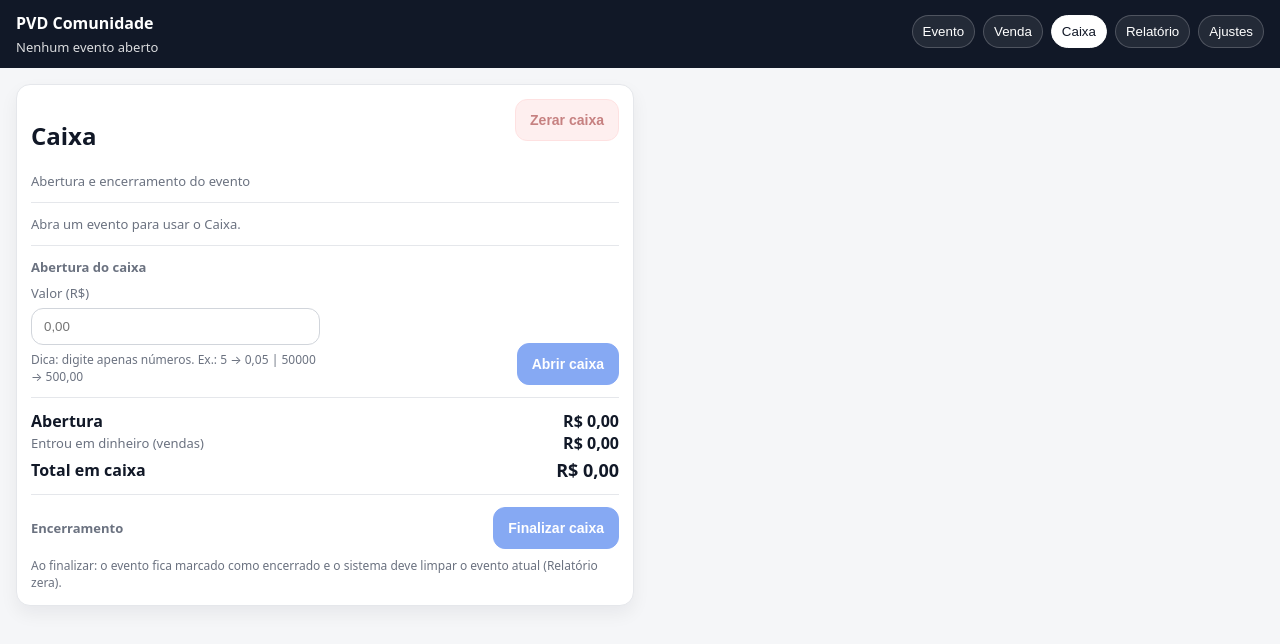
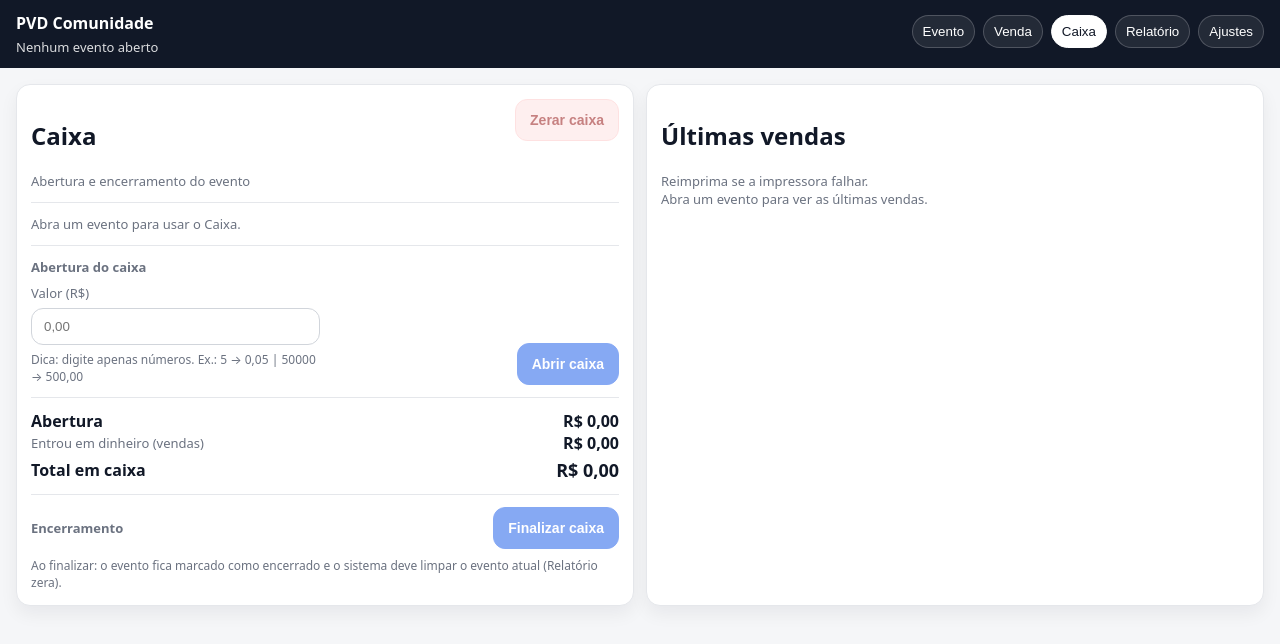
Before and after one commit to nandojunges/PDV, a React (Vite) app in the folder pvd-comunidade/: page / in a window 1280 px wide. Both pictures are taken after a click on the button "Caixa". Shown: the top 644 px of the page. Built offline with nearby package versions, Linux system fonts and the light colour scheme.

Commit message:
Add reprint of recent sales in caixa

```diff
--- a/pvd-comunidade/src/pages/Caixa.jsx
+++ b/pvd-comunidade/src/pages/Caixa.jsx
@@ -5,6 +5,7 @@ import Button from "../components/Button";
 import { fmtBRL, toNumBR } from "../domain/math";
 import { loadJSON, saveJSON } from "../storage/storage";
 import { LS_KEYS } from "../storage/keys";
+import { expandirItensParaTickets, printTickets } from "./Venda";
 
 /* ===================== máscara de moeda (digit shifting) ===================== */
 function onlyDigits(s) {
@@ -30,6 +31,28 @@ function saveEventosMeta(arr) {
   saveJSON(LS_KEYS.eventosMeta, Array.isArray(arr) ? arr : []);
 }
 
+function norm(s) {
+  return String(s ?? "").trim().toLowerCase();
+}
+
+function formatHora(iso) {
+  const dt = new Date(iso || Date.now());
+  if (Number.isNaN(dt.getTime())) return "--:--";
+  const pad2 = (n) => String(n).padStart(2, "0");
+  return `${pad2(dt.getHours())}:${pad2(dt.getMinutes())}`;
+}
+
+function getVendaDate(venda) {
+  return (
+    venda?.criadoEm ||
+    venda?.createdAt ||
+    venda?.data ||
+    venda?.created_at ||
+    venda?.created ||
+    null
+  );
+}
+
 export default function Caixa({
   evento = {},
   caixa,
@@ -53,13 +76,28 @@ export default function Caixa({
 
   const vendasLista = Array.isArray(vendas) ? vendas : loadJSON(LS_KEYS.vendas, []);
   const eventoCache = loadJSON(LS_KEYS.evento, null);
+  const eventoRef = eventoCache || evento;
 
-  const vendasEvento = vendasLista.filter((v) => {
-    if (eventoCache?.id && v?.eventoId) return v.eventoId === eventoCache.id;
-    return (
-      String(v?.eventoNome).toLowerCase() === String(eventoCache?.nome).toLowerCase()
-    );
-  });
+  const vendasEvento = useMemo(() => {
+    const lista = Array.isArray(vendasLista) ? vendasLista : [];
+    return lista.filter((v) => {
+      const matchId = eventoRef?.id && v?.eventoId && v.eventoId === eventoRef.id;
+      const matchNome =
+        norm(v?.eventoNome) &&
+        norm(eventoRef?.nome) &&
+        norm(v.eventoNome) === norm(eventoRef.nome);
+      return matchId || matchNome;
+    });
+  }, [vendasLista, eventoRef?.id, eventoRef?.nome]);
+
+  const vendasRecentes = useMemo(() => {
+    const ordenadas = [...vendasEvento].sort((a, b) => {
+      const dataA = new Date(getVendaDate(a) || 0).getTime();
+      const dataB = new Date(getVendaDate(b) || 0).getTime();
+      return dataB - dataA;
+    });
+    return ordenadas.slice(0, 10);
+  }, [vendasEvento]);
 
   function totalFallback(v) {
     if (Number(v?.total)) return Number(v.total);
@@ -151,6 +189,17 @@ export default function Caixa({
 
   const bloqueiaZerarCaixa =
     vendasEvento.length > 0 || flowState === "VENDENDO";
+
+  function reimprimirVenda(venda) {
+    if (!venda?.itens?.length) return;
+    const tickets = expandirItensParaTickets(venda.itens);
+    printTickets({
+      eventoNome: venda.eventoNome || evento.nome,
+      dataISO: venda.criadoEm || venda.createdAt || new Date().toISOString(),
+      tickets,
+      mensagemRodape: "Obrigado pela preferência!",
+    });
+  }
 
   return (
     <div className="split">
@@ -249,6 +298,58 @@ export default function Caixa({
           Ao finalizar: o evento fica marcado como encerrado e o sistema deve limpar o evento atual (Relatório zera).
         </div>
       </Card>
+
+      <Card title="Últimas vendas" subtitle="Reimprima se a impressora falhar.">
+        {!eventoAberto ? (
+          <div className="muted">Abra um evento para ver as últimas vendas.</div>
+        ) : vendasRecentes.length === 0 ? (
+          <div className="muted">Nenhuma venda registrada neste evento.</div>
+        ) : (
+          <div style={{ display: "flex", flexDirection: "column", gap: 10 }}>
+            {vendasRecentes.map((venda, index) => {
+              const dataISO = getVendaDate(venda);
+              const hora = formatHora(dataISO);
+              const totalVenda = Number(venda?.total || 0) || 0;
+              const pagamento = String(venda?.pagamento || "dinheiro");
+              const podeReimprimir = Array.isArray(venda?.itens) && venda.itens.length > 0;
+              return (
+                <div
+                  key={venda?.id || `${dataISO || "sem-data"}-${index}`}
+                  className="row space"
+                  style={{
+                    paddingBottom: 10,
+                    borderBottom: "1px solid #e5e7eb",
+                  }}
+                >
+                  <div style={{ display: "flex", flexDirection: "column", gap: 4 }}>
+                    <div className="row" style={{ gap: 8 }}>
+                      <div style={{ fontWeight: 900 }}>{hora}</div>
+                      {index === 0 && <span className="badge">ÚLTIMA</span>}
+                    </div>
+                    <div className="muted">
+                      {fmtBRL(totalVenda)} • {pagamento}
+                    </div>
+                  </div>
+
+                  <Button
+                    variant="ghost"
+                    small
+                    onClick={() => reimprimirVenda(venda)}
+                    disabled={disabled || !podeReimprimir}
+                    title={
+                      podeReimprimir
+                        ? "Reimprimir tickets"
+                        : "Venda sem itens para reimprimir"
+                    }
+                  >
+                    Reimprimir
+                  </Button>
+                </div>
+              );
+            })}
+          </div>
+        )}
+      </Card>
     </div>
   );
 }
--- a/pvd-comunidade/src/pages/Venda.jsx
+++ b/pvd-comunidade/src/pages/Venda.jsx
@@ -46,7 +46,7 @@ function IconImg({ iconKey, size = 42 }) {
   );
 }
 
-function expandirItensParaTickets(itens = []) {
+export function expandirItensParaTickets(itens = []) {
   const lista = Array.isArray(itens) ? itens : [];
   const tickets = [];
 
@@ -92,7 +92,7 @@ function expandirItensParaTickets(itens = []) {
   return tickets;
 }
 
-function printTickets({ eventoNome, dataISO, tickets, mensagemRodape }) {
+export function printTickets({ eventoNome, dataISO, tickets, mensagemRodape }) {
   const html = buildTicketsHTML({ eventoNome, dataISO, tickets, mensagemRodape });
 
   // 1) Tenta popup (melhor experiência: não altera a página principal)
@@ -469,7 +469,20 @@ export default function Venda({
 
   function confirmar() {
     if (!vendaDraft) return;
-    const vendaFinal = buildVenda({ id: uid(), ...vendaDraft });
+    const vendaBase = buildVenda({ id: uid(), ...vendaDraft });
+    const criadoEm =
+      vendaBase?.criadoEm || vendaBase?.createdAt || new Date().toISOString();
+    const vendaFinal = {
+      ...vendaBase,
+      id: vendaBase?.id || uid(),
+      criadoEm,
+      createdAt: vendaBase?.createdAt || criadoEm,
+      data: vendaBase?.data || criadoEm,
+      eventoNome: String(vendaBase?.eventoNome || vendaDraft?.eventoNome || "").trim(),
+      total: Number(vendaBase?.total ?? vendaDraft?.total ?? 0) || 0,
+      pagamento: String(vendaBase?.pagamento || vendaDraft?.pagamento || "dinheiro"),
+      itens: Array.isArray(vendaBase?.itens) ? vendaBase.itens : [],
+    };
     const prevLS = loadJSON(LS_KEYS.vendas, []);
     const next = [vendaFinal, ...(Array.isArray(prevLS) ? prevLS : [])];
     saveJSON(LS_KEYS.vendas, next);
```
